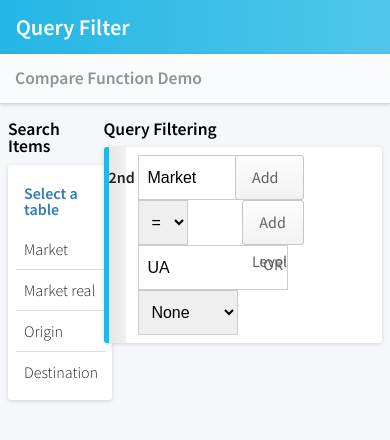
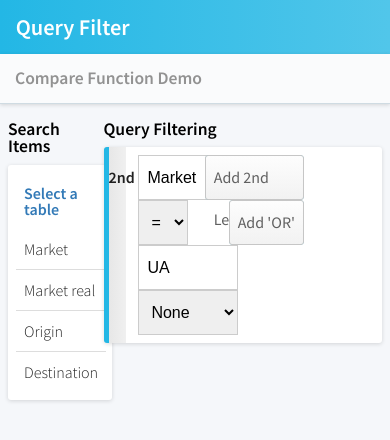
Before and after one commit to rameshrasaiyan/query_filter, a website: page public/index.html in a window 390 px wide. Drawn offline with Linux system fonts and the light colour scheme.

Commit message:
Fixed minor responsive issue

```diff
--- a/public/sass/screen.scss
+++ b/public/sass/screen.scss
@@ -138,8 +138,12 @@ body {
   @include border-radius(3px);
   border: 1px solid #c6c6c6;
   height: 43px;
-  padding: 0 1em 0 1em;
+  padding: 0 .5em 0 .5em;
   line-height: 42px;
+
+  @include breakpoint(1270px) {
+    padding: 0 1em 0 1em;
+  }
 
   &:nth-of-type(1) {
     margin-left: .3em;
@@ -151,11 +155,11 @@ body {
 }
 
 .query-middle {
-  @include grid-span(8, 2)
+  @include grid-span(6, 2)
 }
 
 .query-right {
-  @include grid-span(3, 10);
+  @include grid-span(5, 8);
   padding-right: 70px;
 }
 
@@ -191,10 +195,14 @@ body {
   border: 1px solid #cccccc;
   font-size: 1em;
   font-weight: 300;
-  width: 150px;
+  width: 100px;
   height: 45px;
   box-sizing: border-box;
   padding-left: .5em;
+
+  @include breakpoint(1270px) {
+    width: 125px;
+  }
 }
 
 .form-field.form-small {
```
Also changed, not shown: public/css/screen.css.
